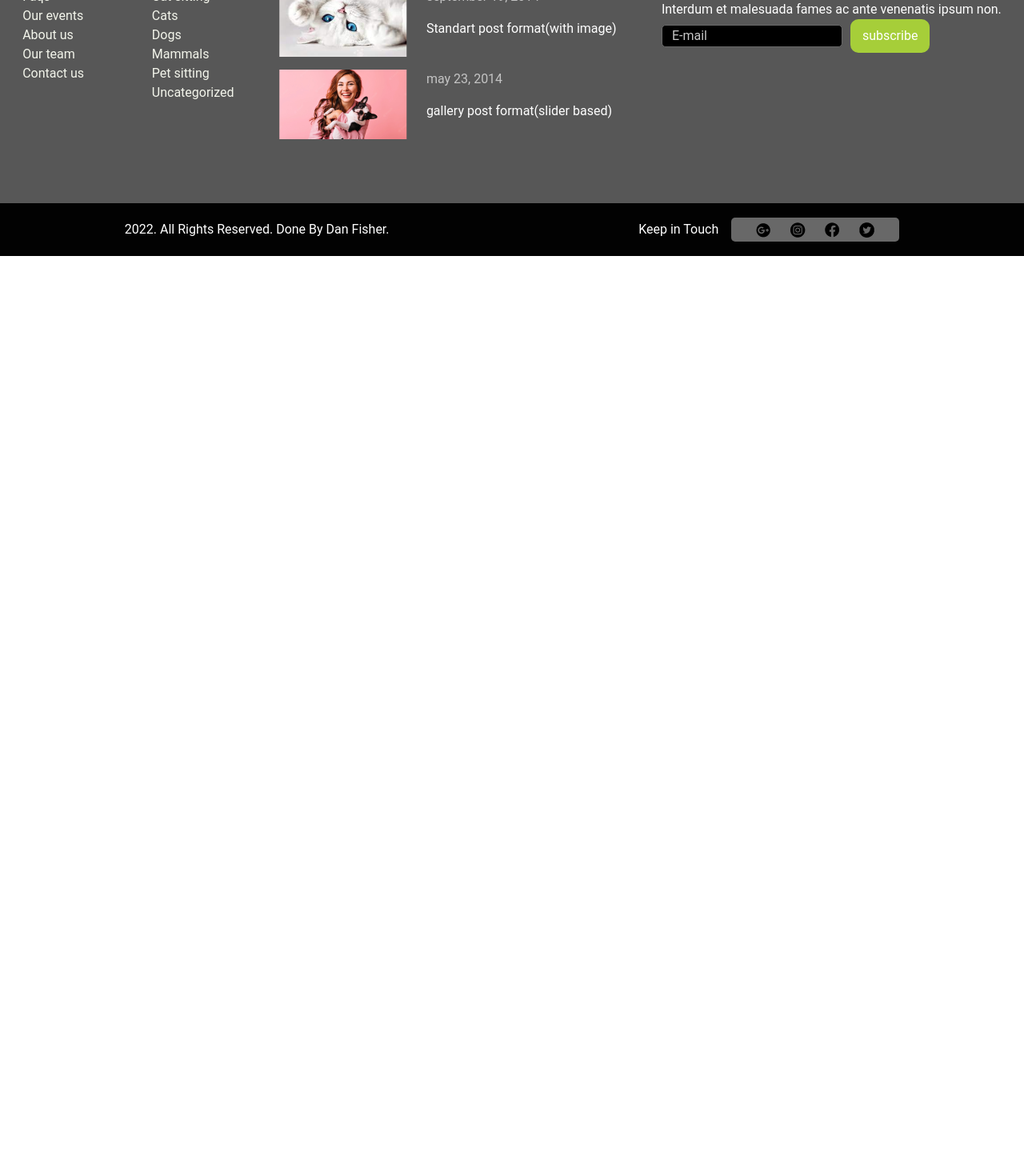
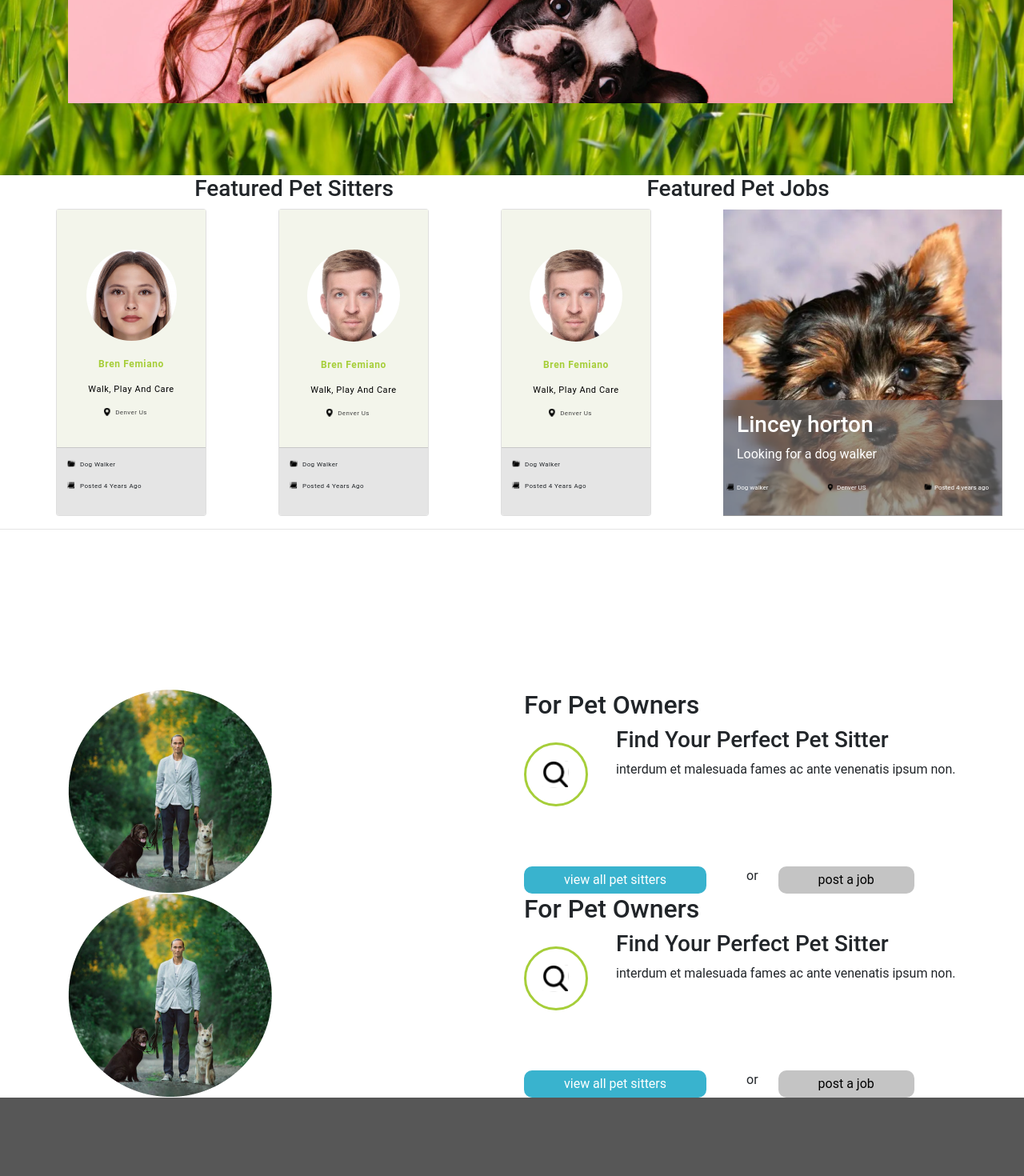
Before and after one commit to VadymTsymbaliuk/Test_Pet_Sitters_Vue, a Vue app: page /featured-pet-sitters in a window 1280 px wide. Shown: the part 480-1950 px from the top of the page at 80% size. Before the commit the page ends 800 px from the top, so only its background shows below. Built offline with nearby package versions, Linux system fonts and the light colour scheme.

Commit message:
add Featured Pet Sitters View

```diff
--- a/src/assets/scss/main.scss
+++ b/src/assets/scss/main.scss
@@ -23,3 +23,10 @@ a{
   color: #020202;
   text-decoration: none;
 }
+.bg_slider {
+  background-image: url("../img/bg_slider.png");
+  background-size: cover;
+  background-repeat: no-repeat;
+  background-position: center center;
+  padding: 60px 0;
+}
--- a/src/components/VHeader.vue
+++ b/src/components/VHeader.vue
@@ -44,7 +44,7 @@
       <router-link to="/all-jobs">ALL JOBS</router-link>
       <router-link to="/jobs">JOBS</router-link>
       <router-link to="/sitters-list">SITTERS</router-link>
-      <a href="#">BLOG</a>
+      <router-link to="/featured-pet-sitters">BLOG</router-link>
       <a href="#">PORTFOLIO</a>
       <a href="#">CONTACTS</a>
     </div>
--- a/src/router/index.js
+++ b/src/router/index.js
@@ -8,6 +8,7 @@ import LoginView from "@/views/LoginView";
 import AllJobs from "@/views/AllJobs";
 import AnimalsCard from "@/views/AnimalsCard";
 import DogWalkerPage from "@/views/DogWalkerPage";
+import FeaturedPetSitters from "@/views/FeaturedPetSitters";
 
 const routes = [
   {
@@ -41,6 +42,11 @@ const routes = [
     component: SittersList,
   },
   {
+    path: "/featured-pet-sitters",
+    name: "FeaturedPetSitters",
+    component: FeaturedPetSitters,
+  },
+  {
     path: "/register-login",
     name: "RegisterView",
     component: RegisterView,
--- /dev/null
+++ b/src/views/FeaturedPetSitters.vue
@@ -0,0 +1,233 @@
+<template>
+  <div>
+    <hr />
+    <section class="bg_slider">
+      <div class="container">
+        <v-slider>
+          <div><img src="../assets/img/slide.png" alt="" /></div>
+          <div><img src="../assets/img/slide.png" alt="" /></div>
+          <div><img src="../assets/img/slide.png" alt="" /></div>
+        </v-slider>
+      </div>
+    </section>
+    <div class="container">
+      <div class="d-flex justify-content-around">
+        <div><h3>Featured Pet Sitters</h3></div>
+        <div><h3>Featured Pet Jobs</h3></div>
+      </div>
+      <div class="row">
+        <div class="card-container d-flex">
+          <SitterCard
+            :sitter-avatar="require(`../assets/img/sitter_avatar_2.png`)"
+            sitter-name="bren femiano"
+            sitter-skill="walk, play and care"
+            sitter-address="denver us"
+            sitter-profession="dog walker"
+            date-post="posted 4 years ago"
+          />
+          <SitterCard
+            :sitter-avatar="require(`../assets/img/sitter_avatar_1.png`)"
+            sitter-name="bren femiano"
+            sitter-skill="walk, play and care"
+            sitter-address="denver us"
+            sitter-profession="dog walker"
+            date-post="posted 4 years ago"
+          />
+          <SitterCard
+            :sitter-avatar="require(`../assets/img/sitter_avatar_1.png`)"
+            sitter-name="bren femiano"
+            sitter-skill="walk, play and care"
+            sitter-address="denver us"
+            sitter-profession="dog walker"
+            date-post="posted 4 years ago"
+          />
+          <div class="featured-jobs_container position-relative">
+            <div>
+              <img src="../assets/img/sec-3_row-2_img.png" alt="img" />
+            </div>
+            <div class="featured-jobs_user">
+              <h3>Lincey horton</h3>
+              <p class="mb-4">Looking for a dog walker</p>
+              <div class="jobs-category_container">
+                <p>Dog walker</p>
+                <p>Denver US</p>
+                <p>Posted 4 years ago</p>
+              </div>
+            </div>
+          </div>
+        </div>
+        <div class="col"></div>
+        <div class="col"></div>
+      </div>
+    </div>
+    <hr />
+    <div class="container">
+      <div class="row featured-pet">
+        <div class="col-6"><img src="../assets/img/owners-1.png" alt="" /></div>
+        <div
+          class="sitter-avatar-info col-6 d-flex flex-column justify-content-between"
+        >
+          <div>
+            <h2>For Pet Owners</h2>
+            <div class="d-flex">
+              <div class="search-img-wrapper">
+                <img src="../assets/img/search.svg" alt="" />
+              </div>
+
+              <div>
+                <h3>Find Your Perfect Pet Sitter</h3>
+                <span
+                  >interdum et malesuada fames ac ante venenatis ipsum
+                  non.</span
+                >
+              </div>
+            </div>
+          </div>
+          <div class="d-flex">
+            <button>view all pet sitters</button>
+            <span>or</span>
+            <button class="color-bnt">post a job</button>
+          </div>
+        </div>
+        <!--        <div class="col-6">1</div>-->
+        <!--        <div class="col-6"><img src="../assets/img/owners-2.png" alt="" /></div>-->
+        <div class="col-6"><img src="../assets/img/owners-1.png" alt="" /></div>
+        <div
+          class="sitter-avatar-info col-6 d-flex flex-column justify-content-between"
+        >
+          <div>
+            <h2>For Pet Owners</h2>
+            <div class="d-flex">
+              <div class="search-img-wrapper">
+                <img src="../assets/img/search.svg" alt="" />
+              </div>
+
+              <div>
+                <h3>Find Your Perfect Pet Sitter</h3>
+                <span
+                  >interdum et malesuada fames ac ante venenatis ipsum
+                  non.</span
+                >
+              </div>
+            </div>
+          </div>
+          <div class="d-flex">
+            <button>view all pet sitters</button>
+            <span>or</span>
+            <button class="color-bnt">post a job</button>
+          </div>
+        </div>
+      </div>
+    </div>
+  </div>
+</template>
+
+<script>
+import VSlider from "@/components/VSlider";
+import SitterCard from "@/components/SitterCard";
+
+export default {
+  name: "FeaturedPetSitters",
+  components: { VSlider, SitterCard },
+};
+</script>
+
+<style scoped lang="scss">
+.featured-pet {
+  margin-top: 200px;
+}
+
+.search-img-wrapper {
+  display: flex;
+  padding: 20px;
+  justify-content: center;
+  align-content: center;
+  margin-top: 20px;
+  margin-right: 35px;
+  height: 80px;
+  width: 80px;
+  border-radius: 50%;
+  border: 3px solid #a6ce39;
+
+  img {
+    width: 100%;
+  }
+}
+
+.sitter-avatar-info {
+  button {
+    color: #ffffff;
+    background: #39b3ce;
+    border-radius: 10px;
+    border: none;
+    padding: 5px 50px;
+    margin-right: 50px;
+  }
+
+  button.color-bnt {
+    margin-left: 25px;
+    background: #c4c4c4;
+    color: #000000;
+  }
+}
+
+.card-container {
+  max-width: 1080px;
+  margin: 0 auto;
+  display: grid;
+  grid-template-columns: 1fr 1fr 1fr 1fr;
+  grid-template-rows: 1fr 1fr;
+  gap: 30px 90px;
+}
+
+.featured-jobs_container {
+  position: relative;
+  max-width: 350px;
+}
+
+.featured-jobs_user {
+  display: flex;
+  flex-direction: column;
+  justify-content: space-between;
+  position: absolute;
+  bottom: 0;
+  width: 100%;
+  background-color: rgba(104, 104, 104, 0.67);
+  padding: 14px 17px;
+  color: #fff;
+}
+
+.jobs-category_container {
+  display: flex;
+  justify-content: space-between;
+
+  p {
+    font-size: 8px;
+    line-height: 11px;
+    position: relative;
+  }
+
+  p:before {
+    position: absolute;
+    content: "";
+    width: 10px;
+    height: 10px;
+    left: -13px;
+    background-repeat: no-repeat;
+    background-position: center center;
+    background-size: contain;
+  }
+
+  p:nth-child(1):before {
+    background-image: url("../assets/img/icons/home-second/sec-2_row-2_icon-1.svg");
+  }
+
+  p:nth-child(2):before {
+    background-image: url("../assets/img/icons/home-second/sec-2_row-2_icon-2.svg");
+  }
+
+  p:nth-child(3):before {
+    background-image: url("../assets/img/icons/home-second/sec-2_row-2_icon-3.svg");
+  }
+}
+</style>
--- a/src/views/HomeSecond.vue
+++ b/src/views/HomeSecond.vue
@@ -236,14 +236,6 @@
   </div>
 </template>
 <style scoped lang="scss">
-.bg_slider {
-  background-image: url("../assets/img/bg_slider.png");
-  background-size: cover;
-  background-repeat: no-repeat;
-  background-position: center center;
-  padding: 60px 0;
-}
-
 .border_pp_wrapper {
   border-bottom: 1px solid #c4c4c4;
   flex-grow: 1;
--- a/src/views/HomeView.vue
+++ b/src/views/HomeView.vue
@@ -146,14 +146,6 @@
   </div>
 </template>
 <style scoped lang="scss">
-.bg_slider {
-  background-image: url("../assets/img/bg_slider.png");
-  background-size: cover;
-  background-repeat: no-repeat;
-  background-position: center center;
-  padding: 60px 0;
-}
-
 .border_pp_wrapper {
   border-bottom: 1px solid #c4c4c4;
   flex-grow: 1;
```
Also changed, not shown: src/assets/img/owners-1.png (added), src/assets/img/owners-2.png (added).
